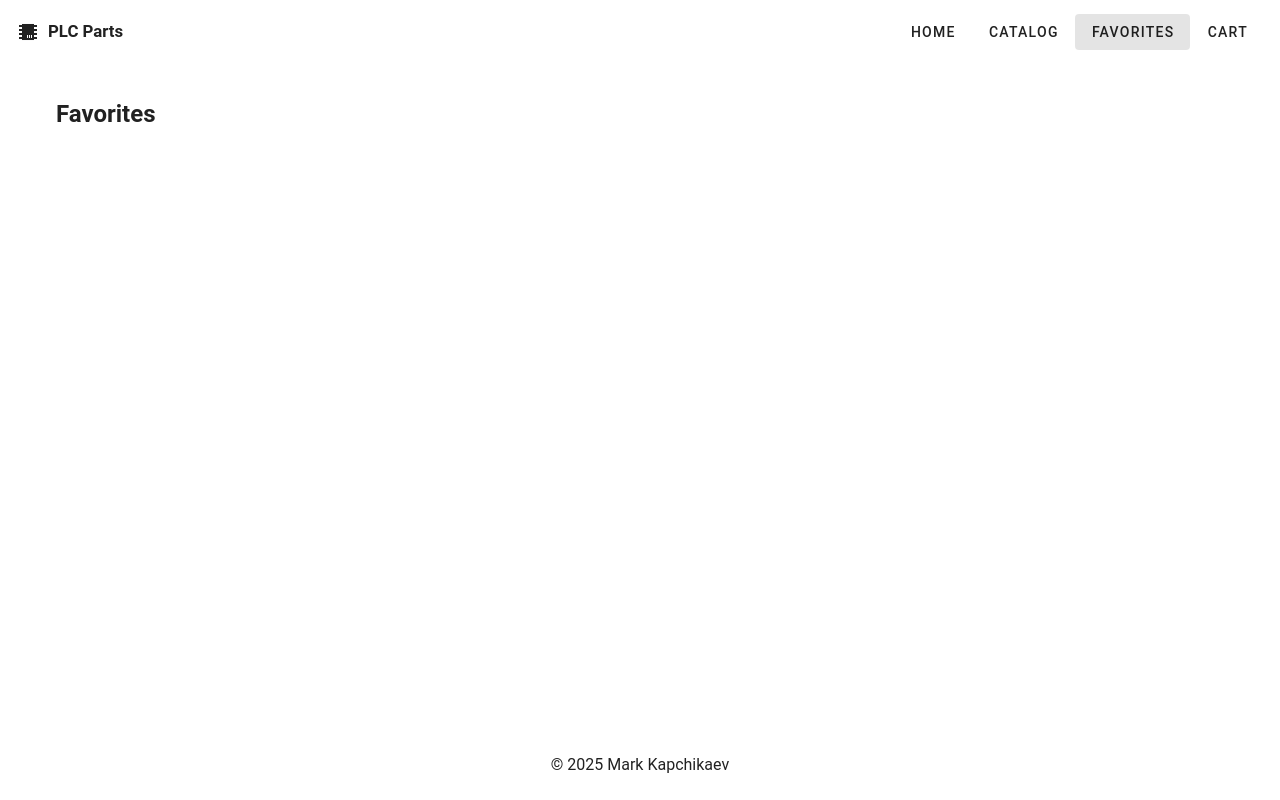
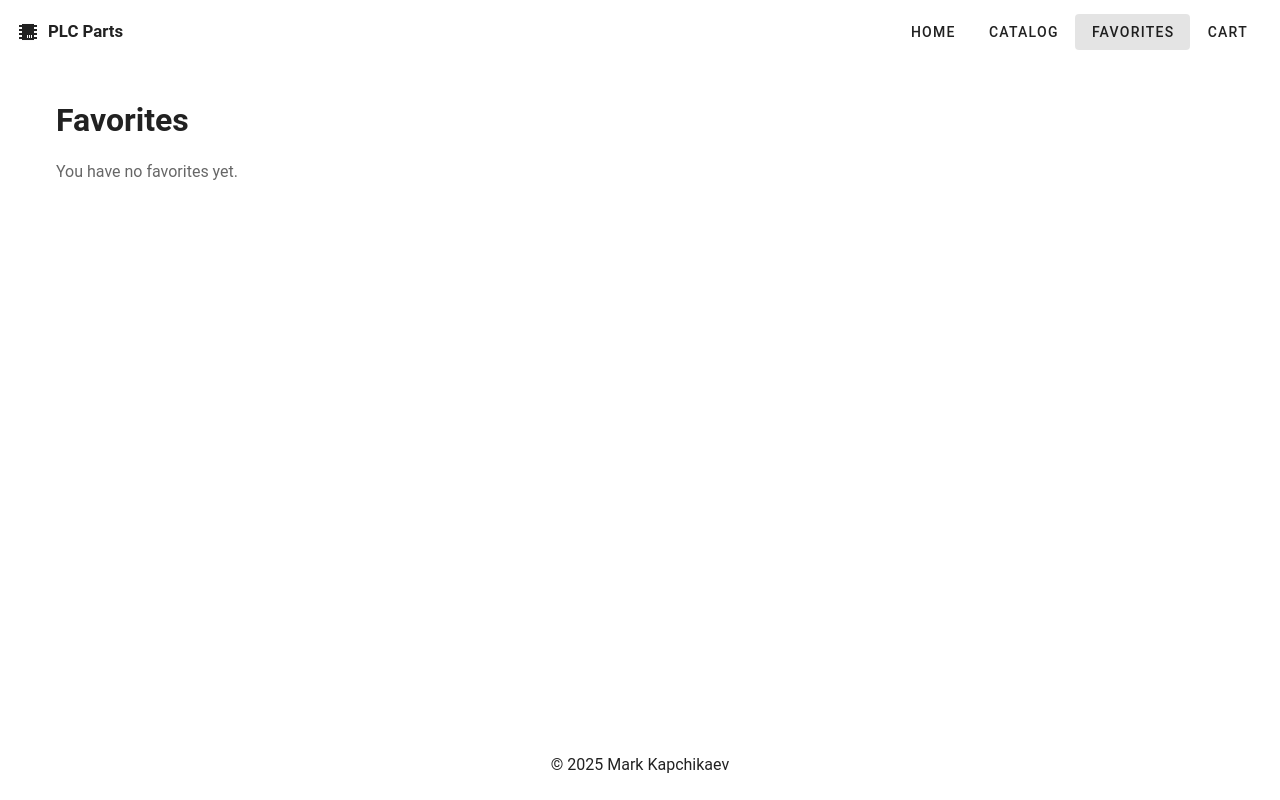
Before and after one commit to TheXName/plc_parts_catalog, a Vue app: page /favorites in a window 1280 px wide. Built offline with nearby package versions, Linux system fonts and the light colour scheme.

Commit message:
Favorites have been updated
The ability to add product cards to favorites has been added. Persistence has also been added to save favorite products and shopping carts

```diff
--- a/package.json
+++ b/package.json
@@ -16,6 +16,7 @@
   "dependencies": {
     "@mdi/font": "^7.4.47",
     "pinia": "^3.0.3",
+    "pinia-plugin-persistedstate": "^4.5.0",
     "vue": "^3.5.18",
     "vue-router": "^4.5.1",
     "vuetify": "^3.10.4"
--- a/src/App.vue
+++ b/src/App.vue
@@ -1,6 +1,6 @@
 <template>
   <v-app>
-    <AppNav />
+    <TheNavigation />
     <v-main>
       <v-container class="py-8">
         <RouterView />
@@ -12,11 +12,11 @@
 
 <script>
 import { RouterView } from 'vue-router'
-import AppNav from '@/components/TheNavigation.vue'
-import AppFooter from '@/components/Footer.vue'
+import TheNavigation from '@/components/TheNavigation.vue'
+import AppFooter from '@/components/AppFooter.vue'
 
 export default {
   name: 'App',
-  components: { AppNav, AppFooter, RouterView },
+  components: { TheNavigation, AppFooter, RouterView },
 }
 </script>
--- a/src/components/Footer.vue
+++ b/src/components/AppFooter.vue
@@ -1,9 +1,7 @@
 <template>
   <v-footer app height="70" class="py-1">
     <v-container class="d-flex align-center justify-space-between" fluid>
-       <v-col class="text-center">
-          © 2025 Mark Kapchikaev
-        </v-col>
+      <v-col class="text-center"> © 2025 Mark Kapchikaev </v-col>
     </v-container>
   </v-footer>
 </template>
@@ -11,7 +9,7 @@
 <script>
 export default {
   name: 'AppFooter',
-};
+}
 </script>
 
 <style scoped>
--- a/src/components/EquipmentCard.vue
+++ b/src/components/EquipmentCard.vue
@@ -28,6 +28,7 @@
 
       <v-btn
         :icon="isFavorite ? 'mdi-heart' : 'mdi-heart-outline'"
+        :color="isFavorite ? 'red' : undefined"
         variant="text"
         @click="$emit('favorite', item.id)"
         :aria-label="isFavorite ? 'Remove from favorites' : 'Add to favorites'"
@@ -78,6 +79,12 @@ export default {
 </script>
 
 <style scoped>
-.text-truncate { overflow: hidden; white-space: nowrap; text-overflow: ellipsis; }
-.h-100 { height: 100%; }
+.text-truncate {
+  overflow: hidden;
+  white-space: nowrap;
+  text-overflow: ellipsis;
+}
+.h-100 {
+  height: 100%;
+}
 </style>
--- a/src/components/TheNavigation.vue
+++ b/src/components/TheNavigation.vue
@@ -20,7 +20,7 @@
 import { RouterLink } from 'vue-router'
 
 export default {
-  name: 'AppNav',
+  name: 'TheNavigation',
   components: { RouterLink },
 }
 </script>
--- a/src/main.js
+++ b/src/main.js
@@ -1,6 +1,6 @@
 import { createApp } from 'vue'
 import { createPinia } from 'pinia'
-
+import persistedState from 'pinia-plugin-persistedstate'
 import App from './App.vue'
 import router from './router'
 
@@ -16,8 +16,10 @@ const vuetify = createVuetify({
 })
 
 const app = createApp(App)
+const pinia = createPinia()
 
-app.use(createPinia())
+pinia.use(persistedState)
+app.use(pinia)
 app.use(router)
 app.use(vuetify)
 
--- /dev/null
+++ b/src/stores/favoritesStore.js
@@ -0,0 +1,23 @@
+import { defineStore } from 'pinia'
+
+export const useFavoritesStore = defineStore('favorites', {
+  state: () => ({
+    ids: [],
+  }),
+  persist: {
+    paths: ['ids'],
+  },
+  getters: {
+    isFav: (state) => (id) => state.ids.includes(Number(id)),
+  },
+  actions: {
+    toggle(id) {
+      const n = Number(id)
+      if (this.ids.includes(n)) {
+        this.ids = this.ids.filter((x) => x !== n)
+      } else {
+        this.ids.push(n)
+      }
+    },
+  },
+})
--- a/src/views/CatalogView.vue
+++ b/src/views/CatalogView.vue
@@ -4,7 +4,11 @@
 
     <v-row>
       <v-col v-for="item in products" :key="item.id" cols="12" sm="6" md="4" lg="3">
-        <EquipmentCard :item="item" :is-favorite="false" />
+        <EquipmentCard
+          :item="item"
+          :is-favorite="favoritesStore.isFav(item.id)"
+          @favorite="onFavorite"
+        />
       </v-col>
     </v-row>
   </div>
@@ -12,15 +16,26 @@
 
 <script>
 import { useProductsStore } from '@/stores/productsStore'
+import { useFavoritesStore } from '@/stores/favoritesStore'
 import EquipmentCard from '@/components/EquipmentCard.vue'
 
 export default {
   name: 'CatalogView',
   components: { EquipmentCard },
+
   computed: {
     products() {
       return useProductsStore().items
     },
+    favoritesStore() {
+      return useFavoritesStore()
+    },
+  },
+
+  methods: {
+    onFavorite(id) {
+      this.favoritesStore.toggle(id)
+    },
   },
 }
 </script>
--- a/src/views/FavoritesView.vue
+++ b/src/views/FavoritesView.vue
@@ -1,9 +1,47 @@
 <template>
-  <section>
-    <h1>Favorites</h1>
-  </section>
+  <div>
+    <h1 class="mb-4">Favorites</h1>
+
+    <v-row>
+      <v-col v-for="item in favItems" :key="item.id" cols="12" sm="6" md="4" lg="3">
+        <EquipmentCard
+          :item="item"
+          :is-favorite="favoritesStore.isFav(item.id)"
+          @favorite="onFavorite"
+        />
+      </v-col>
+    </v-row>
+
+    <div v-if="!favItems.length" class="text-medium-emphasis mt-6">You have no favorites yet.</div>
+  </div>
 </template>
 
 <script>
-export default { name: 'FavoritesView' }
+import { useProductsStore } from '@/stores/productsStore'
+import { useFavoritesStore } from '@/stores/favoritesStore'
+import EquipmentCard from '@/components/EquipmentCard.vue'
+
+export default {
+  name: 'FavoritesView',
+  components: { EquipmentCard },
+
+  computed: {
+    productsStore() {
+      return useProductsStore()
+    },
+    favoritesStore() {
+      return useFavoritesStore()
+    },
+    favItems() {
+      const byId = this.productsStore.byId
+      return this.favoritesStore.ids.map((id) => byId(id)).filter(Boolean)
+    },
+  },
+
+  methods: {
+    onFavorite(id) {
+      this.favoritesStore.toggle(id)
+    },
+  },
+}
 </script>
```
Also changed, not shown: 1 other file (tests, documents, lock files or other folders).
